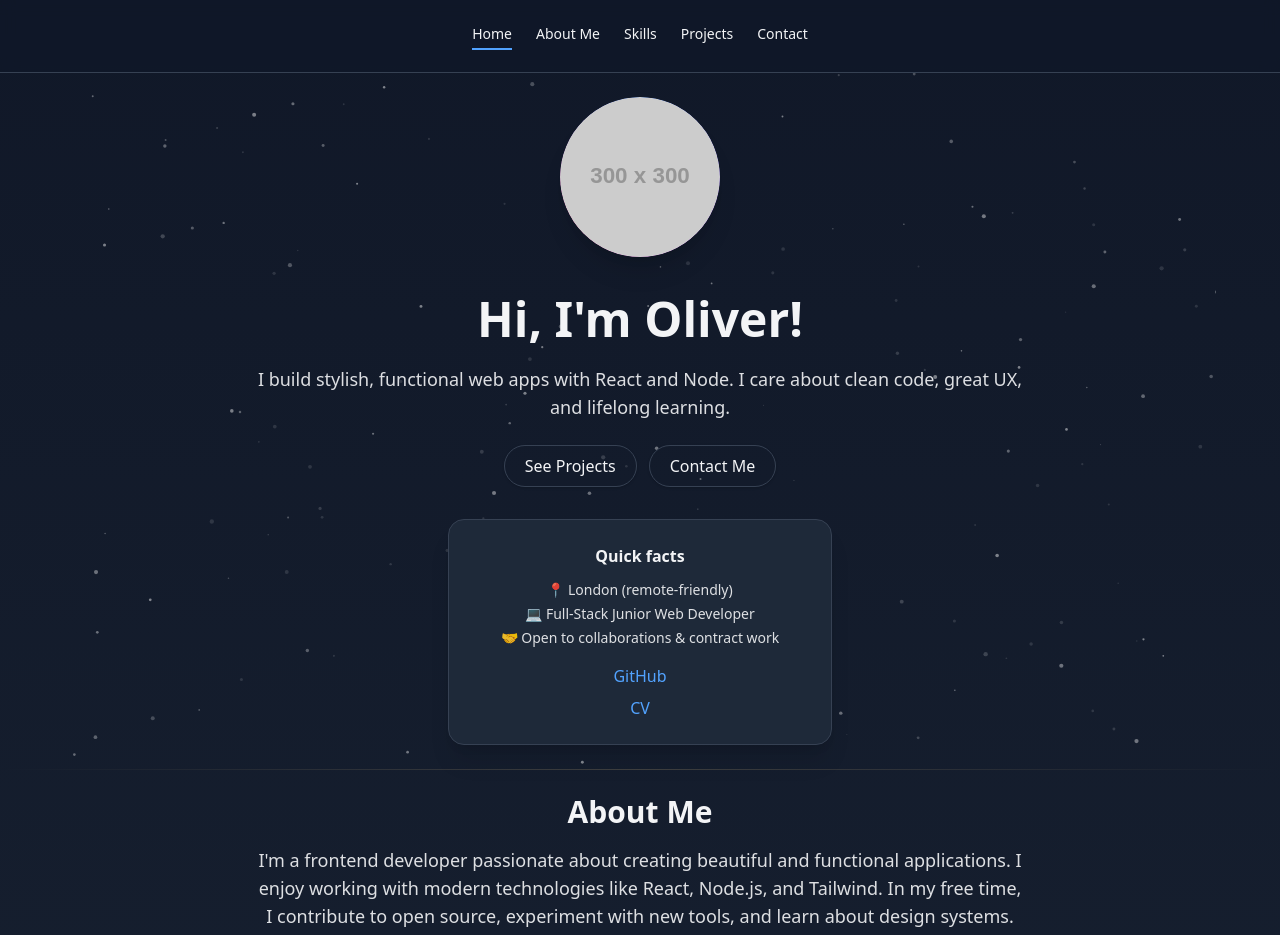
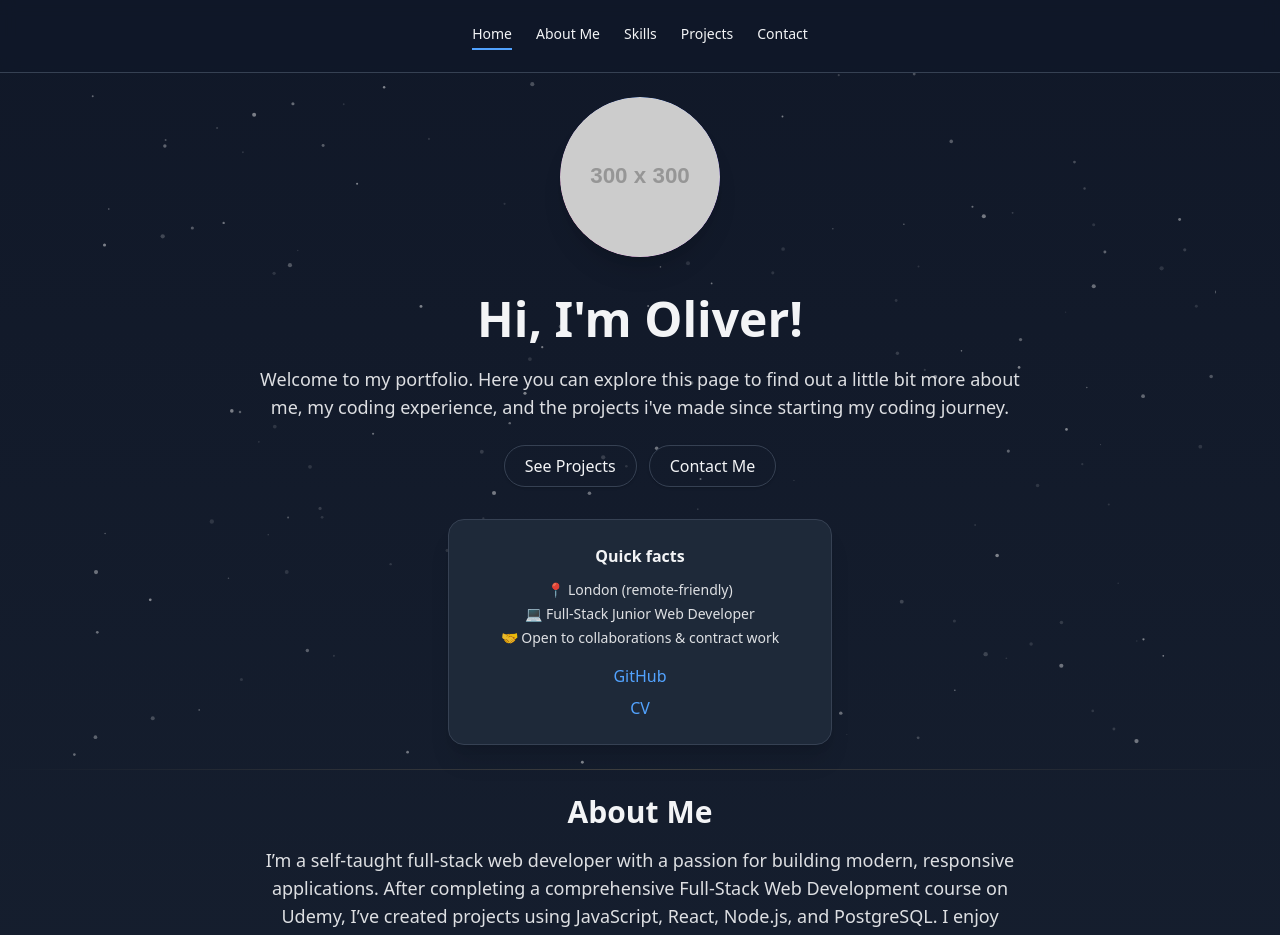
Before and after one commit to Oliver-Murrell/Portfolio, a React (Vite) app: page / in a window 1280 px wide. Shown: the top 935 px of the page. Built offline with nearby package versions, Linux system fonts and the light colour scheme.

Commit message:
refactor: update About and Intro sections for clarity and detail

```diff
--- a/src/components/About.jsx
+++ b/src/components/About.jsx
@@ -4,7 +4,14 @@ export default function About() {
   return (
     <section id="about" className="max-w-6xl mx-auto p-6 text-center">
       <h3 className="text-3xl font-bold">About Me</h3>
-      <p className="mt-4 text-lg opacity-90 max-w-3xl mx-auto">I'm a frontend developer passionate about creating beautiful and functional applications. I enjoy working with modern technologies like React, Node.js, and Tailwind. In my free time, I contribute to open source, experiment with new tools, and learn about design systems.</p>
+      <p className="mt-4 text-lg opacity-90 max-w-3xl mx-auto">
+        I’m a self-taught full-stack web developer with a passion for building
+        modern, responsive applications. After completing a comprehensive
+        Full-Stack Web Development course on Udemy, I’ve created projects using
+        JavaScript, React, Node.js, and PostgreSQL. I enjoy solving real-world
+        problems with code, continuously expanding my skills, and collaborating
+        on innovative solutions.
+      </p>
     </section>
   );
 }
--- a/src/components/Hero.jsx
+++ b/src/components/Hero.jsx
@@ -130,9 +130,13 @@ function Avatar() {
 function Intro() {
   return (
     <div className="max-w-3xl text-gray-100">
-      <h2 className="text-5xl font-extrabold leading-tight">Hi, I&apos;m Oliver!</h2>
+      <h2 className="text-5xl font-extrabold leading-tight">
+        Hi, I&apos;m Oliver!
+      </h2>
       <p className="mt-4 text-lg opacity-90">
-        I build stylish, functional web apps with React and Node. I care about clean code, great UX, and lifelong learning.
+        Welcome to my portfolio. Here you can explore this page to find out a
+        little bit more about me, my coding experience, and the projects i've
+        made since starting my coding journey.
       </p>
       <div className="mt-6 flex gap-3 justify-center">
         <a
```
